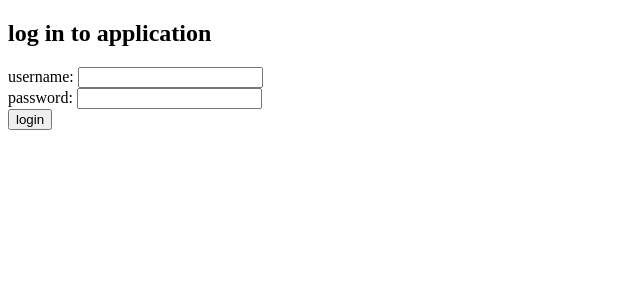
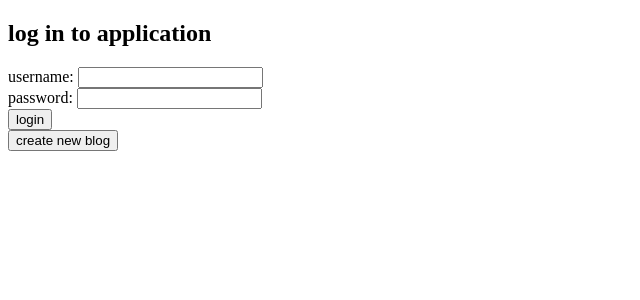
Before and after one commit to ErickFCS/FullStackOpenSubmissions, a React (Vite) app in the folder Part5/Blog_List_Frontend/: page / in a window 1280 px wide. Shown: the top 300 px of the page, without its empty margins (0-640 px from the left). Built offline with nearby package versions, Linux system fonts and the light colour scheme; no server answers.

Commit message:
Part 5 Blog List Frontend step 5

```diff
--- a/Part5/Blog_List_Frontend/src/App.jsx
+++ b/Part5/Blog_List_Frontend/src/App.jsx
@@ -1,6 +1,7 @@
 import { useState, useEffect } from 'react'
 import Blogs from './components/Blogs'
 import Message from './components/Message'
+import Toggle from './components/Toggle'
 import AccountForm from './components/AccountForm'
 import CreateForm from './components/CreateForm'
 import BlogService from './services/blogsService'
@@ -80,7 +81,9 @@ const App = () => {
         <div>
             <Message message={message} error={error} />
             <AccountForm user={user} loginHandler={loginHandler} logoutHandler={logoutHandler} inputStates={{ setPassword, setUsername }} />
-            <CreateForm user={user} createHandler={createHandler} inputStates={{ setAuthor, setTitle, setUrl }} />
+            <Toggle showButtonText="create new blog" hideButtonText="cancel">
+                <CreateForm user={user} createHandler={createHandler} inputStates={{ setAuthor, setTitle, setUrl }} />
+            </Toggle>
             <Blogs user={user} blogs={blogs} />
         </div>
     )
--- a/Part5/Blog_List_Frontend/src/components/CreateForm.jsx
+++ b/Part5/Blog_List_Frontend/src/components/CreateForm.jsx
@@ -1,13 +1,7 @@
-import { useState, useEffect } from 'react'
-
 const CreateForm = ({ user, createHandler, inputStates }) => {
     if (!user.name) return null
-    const [isVisible, setIsVisible] = useState(false)
-    const visibleWhenVisible = { display: isVisible ? 'block' : 'none' }
-    const visibleWhenNoyVisible = { display: isVisible ? 'none' : 'block' }
     return (
         <>
-            <div style={visibleWhenVisible}>
             <h2>create new</h2>
             <form onSubmit={createHandler}>
                 title: <input onChange={({ target }) => { inputStates.setTitle(target.value) }} type="text" name="title" /><br />
@@ -15,9 +9,6 @@ const CreateForm = ({ user, createHandler, inputStates }) => {
                 url: <input onChange={({ target }) => { inputStates.setUrl(target.value) }} type="text" name="url" /><br />
                 <button type="submit">create</button>
             </form>
-                <button onClick={() => { setIsVisible(false) }}>cancel</button>
-            </div>
-            <button style={visibleWhenNoyVisible} onClick={() => { setIsVisible(true) }}>create new</button>
         </>
     )
 }
--- /dev/null
+++ b/Part5/Blog_List_Frontend/src/components/Toggle.jsx
@@ -0,0 +1,21 @@
+import { useState } from 'react'
+
+const Toggle = ({ showButtonText, hideButtonText, children }) => {
+    const [isVisible, setIsVisible] = useState(false)
+    const visibleWhenVisible = { display: isVisible ? 'block' : 'none' }
+    const visibleWhenNoyVisible = { display: isVisible ? 'none' : 'block' }
+    const toggleVisibility = () => {
+        setIsVisible(!isVisible)
+    }
+    return (
+        <>
+            <div style={visibleWhenVisible}>
+                {children}
+            </div>
+            <button style={visibleWhenVisible} onClick={toggleVisibility}>{hideButtonText}</button>
+            <button style={visibleWhenNoyVisible} onClick={toggleVisibility}>{showButtonText}</button>
+        </>
+    )
+}
+
+export default Toggle
```
Lines whose indentation alone changed are shown as unchanged.
